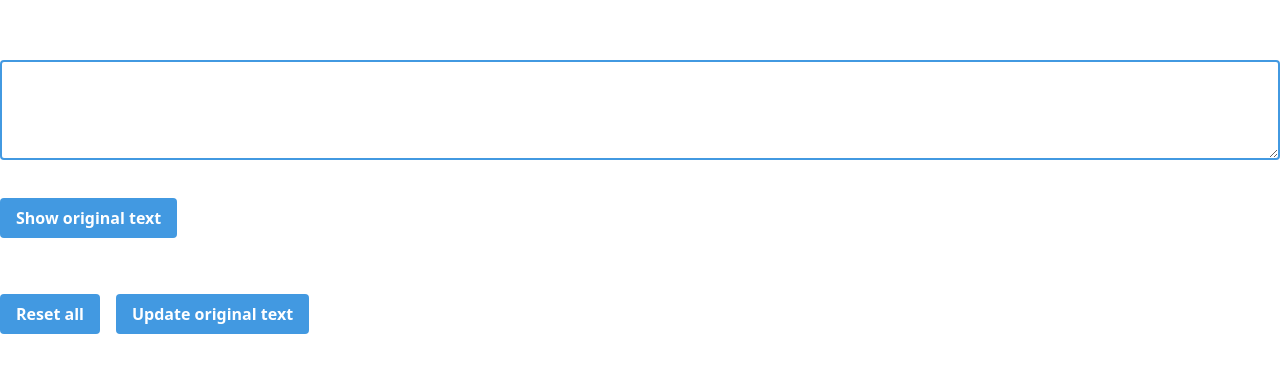
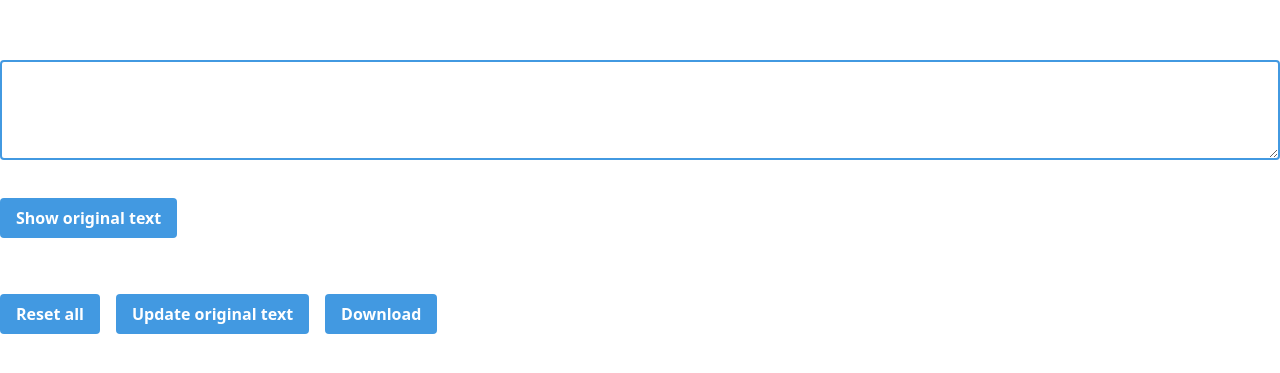
Before and after one commit to hollisma/Synosaurus, a React (Create React App) app: page / in a window 1280 px wide. Shown: the part 203-576 px from the top of the page. Built offline with nearby package versions, Linux system fonts and the light colour scheme.

Commit message:
download button

```diff
--- a/src/ControlPanel.js
+++ b/src/ControlPanel.js
@@ -2,7 +2,7 @@ import React from 'react'
 
 import './tailwind.generated.css'
 
-const ControlPanel = ({ handleReset, handleUpdate }) => {
+const ControlPanel = ({ handleReset, handleUpdate, handleDownload }) => {
   return (
     <div className='mt-4'>
       <button
@@ -11,8 +11,14 @@ const ControlPanel = ({ handleReset, handleUpdate }) => {
       >
         Reset all
       </button>
-      <button className='btn btn-blue btn-blue:hover' onClick={handleUpdate}>
+      <button
+        className='mr-4 btn btn-blue btn-blue:hover'
+        onClick={handleUpdate}
+      >
         Update original text
+      </button>
+      <button className='btn btn-blue btn-blue:hover' onClick={handleDownload}>
+        Download
       </button>
     </div>
   )
--- a/src/InputBox.js
+++ b/src/InputBox.js
@@ -83,6 +83,22 @@ const InputBox = () => {
     // inputBox.current.focus()
   }
 
+  const handleDownload = () => {
+    var element = document.createElement('a')
+    element.setAttribute(
+      'href',
+      'data:text/plain;charset=utf-8,' + encodeURIComponent(curText)
+    )
+    element.setAttribute('download', 'synthesaurus-text')
+
+    element.style.display = 'none'
+    document.body.appendChild(element)
+
+    element.click()
+
+    document.body.removeChild(element)
+  }
+
   return (
     <div>
       <div className='w-full max-h-screen'>
@@ -98,6 +114,7 @@ const InputBox = () => {
             <ControlPanel
               handleReset={handleReset}
               handleUpdate={handleUpdate}
+              handleDownload={handleDownload}
             />
           </div>
           <div className='w-1/3 m-0'>
```
Also changed, not shown: 1 other file (tests, documents, lock files or other folders).
